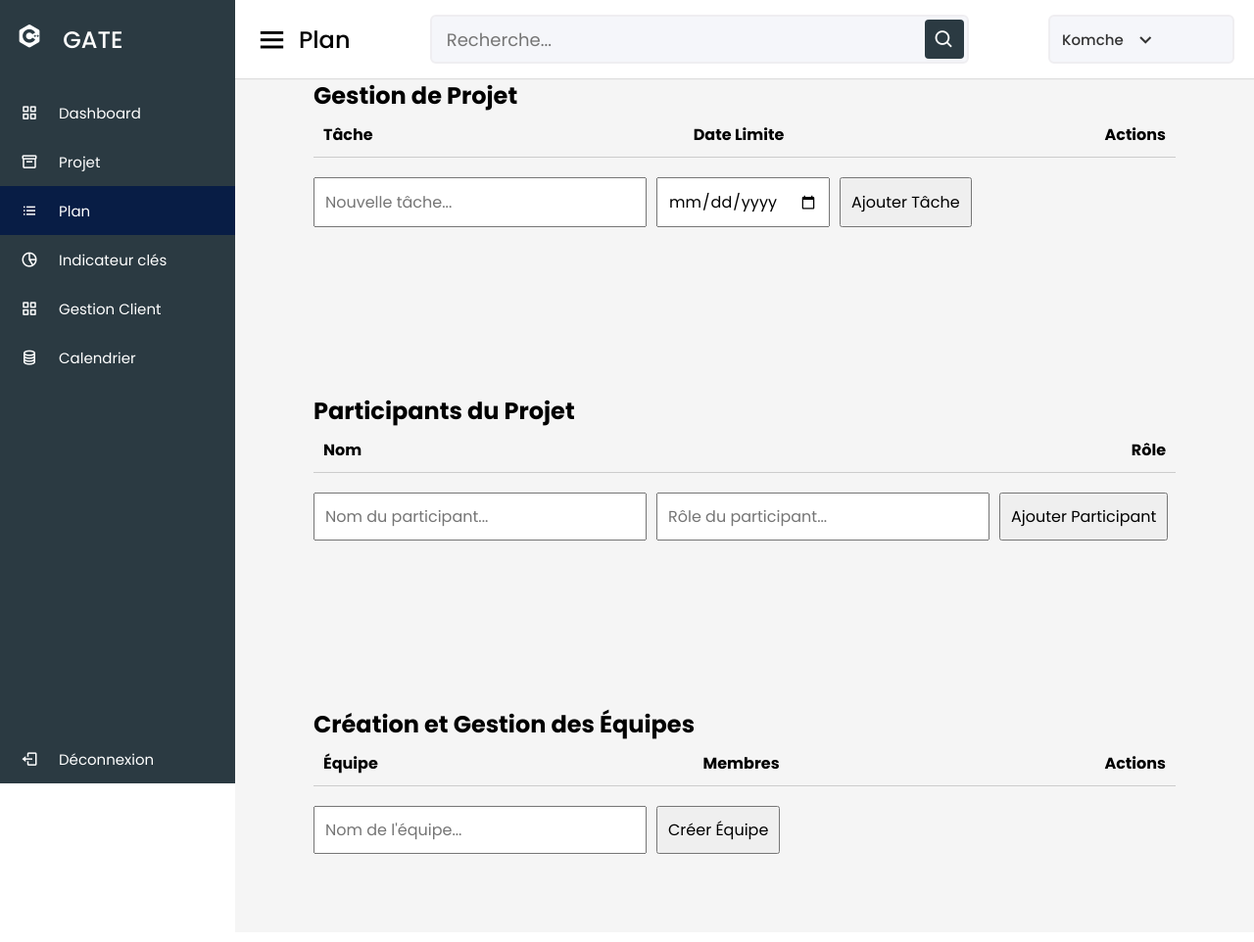
After one commit to SIRdud12/Projet-Technologique-T2, a PHP site: page /plan.php in a window 1280 px wide. The commit adds this page. Shown: the whole page at 98% size. Run offline with PHP 8.4, Linux system fonts and the light colour scheme.

Commit message:
Add files via upload

```diff
--- a/dashboard.css
+++ b/dashboard.css
@@ -12,7 +12,7 @@
   position: fixed;
   height: 100%;
   width: 240px;
-  background: #091320;
+  background: #2B3A42;
   transition: all 0.5s ease;
 }
 .sidebar.active {
@@ -139,7 +139,7 @@ nav .search-box .bx-search {
   position: absolute;
   height: 40px;
   width: 40px;
-  background: #2697ff;
+  background: #2B3A42;
   right: 5px;
   top: 50%;
   transform: translateY(-50%);
--- /dev/null
+++ b/plan.php
@@ -0,0 +1,362 @@
+<!DOCTYPE html>
+<html lang="fr" dir="ltr">
+  <head>
+    <meta charset="UTF-8" />
+    <title>Admin Dashboard</title>
+    <link rel="stylesheet" href="dashboard.css" />
+    <!-- Boxicons CDN Link -->
+    <link href="https://unpkg.com/boxicons@2.0.7/css/boxicons.min.css" rel="stylesheet" />
+    <meta name="viewport" content="width=device-width, initial-scale=1.0" />
+  </head>
+  <body>
+    <div class="sidebar">
+      <div class="logo-details">
+        <a href="index.php" class="active">
+          <i class="bx bxl-c-plus-plus"></i>
+          <span class="logo_name">GATE</span>
+        </a>
+      </div>
+      <ul class="nav-links">
+        <li>
+          <a href="dashboard.php">
+            <i class="bx bx-grid-alt"></i>
+            <span class="links_name">Dashboard</span>
+          </a>
+        </li>
+        <li>
+          <a href="projet.php">
+            <i class="bx bx-box"></i>
+            <span class="links_name">Projet</span>
+          </a>
+        </li>
+        <li>
+          <a href="plan.php" class="active">
+            <i class="bx bx-list-ul"></i>
+            <span class="links_name">Plan</span>
+          </a>
+        </li>
+        <li>
+          <a href="indicateur.php">
+            <i class="bx bx-pie-chart-alt-2"></i>
+            <span class="links_name">Indicateur clés</span>
+          </a>
+        </li>
+
+         <li>
+          <a href="gestion_client.php" >
+            <i class="bx bx-grid-alt"></i>
+            <span class="links_name">Gestion Client</span>
+          </a>
+        </li>
+        <li>
+          <a href="calendrier.php">
+            <i class="bx bx-coin-stack"></i>
+            <span class="links_name">Calendrier</span>
+          </a>
+        </li>
+        <!--
+        <li>
+          <a href="#">
+            <i class="bx bx-book-alt"></i>
+            <span class="links_name">Tout les commandes</span>
+          </a>
+        </li>
+        <li>
+          <a href="#">
+            <i class="bx bx-user"></i>
+            <span class="links_name">Utilisateur</span>
+          </a>
+        </li>
+        <li>
+          <a href="#">
+            <i class="bx bx-cog"></i>
+            <span class="links_name">Configuration</span>
+          </a>
+        </li>
+      -->
+        <li class="log_out">
+          <a href="GATE.php">
+            <i class="bx bx-log-out"></i>
+            <span class="links_name">Déconnexion</span>
+          </a>
+        </li>
+      </ul>
+    </div>
+    <section class="home-section">
+      <nav>
+        <div class="sidebar-button">
+          <i class="bx bx-menu sidebarBtn"></i>
+          <span class="dashboard">Plan</span>
+        </div>
+        <div class="search-box">
+          <input type="text" placeholder="Recherche..." />
+          <i class="bx bx-search"></i>
+        </div>
+        <div class="profile-details">
+          <!--<img src="images/profile.jpg" alt="">-->
+          <span class="admin_name">Komche</span>
+          <i class="bx bx-chevron-down"></i>
+        </div>
+      </nav>
+
+      <div class="project-management">
+        <h2>Gestion de Projet</h2>
+        <div class="task-list">
+          <div class="task-header">
+            <span>Tâche</span>
+            <span>Date Limite</span>
+            <span>Actions</span>
+          </div>
+          <!-- Liste des tâches sera ajoutée ici dynamiquement -->
+        </div>
+        <div class="task-actions">
+          <input type="text" id="new-task" placeholder="Nouvelle tâche..." />
+          <input type="date" id="new-task-deadline" />
+          <button onclick="addTask()">Ajouter Tâche</button>
+        </div>
+      </div>
+
+      <div class="project-participants">
+        <h2>Participants du Projet</h2>
+        <div class="participant-list">
+          <div class="participant-header">
+            <span>Nom</span>
+            <span>Rôle</span>
+          </div>
+          <!-- Liste des participants sera ajoutée ici dynamiquement -->
+        </div>
+        <div class="participant-actions">
+          <input type="text" id="new-participant-name" placeholder="Nom du participant..." />
+          <input type="text" id="new-participant-role" placeholder="Rôle du participant..." />
+          <button onclick="addParticipant()">Ajouter Participant</button>
+        </div>
+      </div>
+
+      <div class="project-teams">
+        <h2>Création et Gestion des Équipes</h2>
+        <div class="team-list">
+          <div class="team-header">
+            <span>Équipe</span>
+            <span>Membres</span>
+            <span>Actions</span>
+          </div>
+          <!-- Liste des équipes sera ajoutée ici dynamiquement -->
+        </div>
+        <div class="team-actions">
+          <input type="text" id="new-team-name" placeholder="Nom de l'équipe..." />
+          <button onclick="addTeam()">Créer Équipe</button>
+        </div>
+      </div>
+    </section>
+
+    <script>
+      let sidebar = document.querySelector(".sidebar");
+      let sidebarBtn = document.querySelector(".sidebarBtn");
+      sidebarBtn.onclick = function () {
+        sidebar.classList.toggle("active");
+        if (sidebar.classList.contains("active")) {
+          sidebarBtn.classList.replace("bx-menu", "bx-menu-alt-right");
+        } else sidebarBtn.classList.replace("bx-menu-alt-right", "bx-menu");
+      };
+
+      let tasks = [];
+      let participants = [];
+      let teams = [];
+
+      function addTask() {
+        const taskInput = document.getElementById('new-task');
+        const taskDeadlineInput = document.getElementById('new-task-deadline');
+        const taskName = taskInput.value;
+        const taskDeadline = taskDeadlineInput.value;
+
+        if (taskName && taskDeadline) {
+          const task = {
+            id: tasks.length + 1,
+            name: taskName,
+            deadline: taskDeadline,
+            done: false
+          };
+          tasks.push(task);
+          renderTasks();
+          taskInput.value = '';
+          taskDeadlineInput.value = '';
+        }
+      }
+
+      function deleteTask(taskId) {
+        tasks = tasks.filter(task => task.id !== taskId);
+        renderTasks();
+      }
+
+      function toggleTaskDone(taskId) {
+        const task = tasks.find(task => task.id === taskId);
+        if (task) {
+          task.done = !task.done;
+          renderTasks();
+        }
+      }
+
+      function renderTasks() {
+        const taskList = document.querySelector('.task-list');
+        taskList.innerHTML = `
+          <div class="task-header">
+            <span>Tâche</span>
+            <span>Date Limite</span>
+            <span>Actions</span>
+          </div>
+        `;
+
+        tasks.forEach(task => {
+          const taskElement = document.createElement('div');
+          taskElement.className = 'task';
+          taskElement.innerHTML = `
+            <input type="checkbox" ${task.done ? 'checked' : ''} onclick="toggleTaskDone(${task.id})">
+            <span class="task-name ${task.done ? 'done' : ''}">${task.name}</span>
+            <span class="task-deadline">${task.deadline}</span>
+            <button onclick="deleteTask(${task.id})">Supprimer</button>
+          `;
+          taskList.appendChild(taskElement);
+        });
+      }
+
+      function addParticipant() {
+        const participantNameInput = document.getElementById('new-participant-name');
+        const participantRoleInput = document.getElementById('new-participant-role');
+        const participantName = participantNameInput.value;
+        const participantRole = participantRoleInput.value;
+
+        if (participantName && participantRole) {
+          const participant = {
+            name: participantName,
+            role: participantRole
+          };
+          participants.push(participant);
+          renderParticipants();
+          participantNameInput.value = '';
+          participantRoleInput.value = '';
+        }
+      }
+
+      function renderParticipants() {
+        const participantList = document.querySelector('.participant-list');
+        participantList.innerHTML = `
+          <div class="participant-header">
+            <span>Nom</span>
+            <span>Rôle</span>
+          </div>
+        `;
+
+        participants.forEach(participant => {
+          const participantElement = document.createElement('div');
+          participantElement.className = 'participant';
+          participantElement.innerHTML = `
+            <span class="participant-name">${participant.name}</span>
+            <span class="participant-role">${participant.role}</span>
+          `;
+          participantList.appendChild(participantElement);
+        });
+      }
+
+      function addTeam() {
+        const teamNameInput = document.getElementById('new-team-name');
+        const teamName = teamNameInput.value;
+
+        if (teamName) {
+          const team = {
+            id: teams.length + 1,
+            name: teamName,
+            members: []
+          };
+          teams.push(team);
+          renderTeams();
+          teamNameInput.value = '';
+        }
+      }
+
+      function renderTeams() {
+        const teamList = document.querySelector('.team-list');
+        teamList.innerHTML = `
+          <div class="team-header">
+            <span>Équipe</span>
+            <span>Membres</span>
+            <span>Actions</span>
+          </div>
+        `;
+
+        teams.forEach(team => {
+          const teamElement = document.createElement('div');
+          teamElement.className = 'team';
+          teamElement.innerHTML = `
+            <span class="team-name">${team.name}</span>
+            <span class="team-members">${team.members.join(', ')}</span>
+            <button onclick="addMemberToTeam(${team.id})">Ajouter Membre</button>
+            <button onclick="deleteTeam(${team.id})">Supprimer Équipe</button>
+          `;
+          teamList.appendChild(teamElement);
+        });
+      }
+
+      function addMemberToTeam(teamId) {
+        const memberName = prompt('Nom du membre à ajouter:');
+        if (memberName) {
+          const team = teams.find(team => team.id === teamId);
+          if (team) {
+            team.members.push(memberName);
+            renderTeams();
+          }
+        }
+      }
+
+      function deleteTeam(teamId) {
+        teams = teams.filter(team => team.id !== teamId);
+        renderTeams();
+      }
+
+      renderTasks();
+      renderParticipants();
+      renderTeams();
+    </script>
+
+    <style>
+      .project-management, .project-participants, .project-teams {
+        padding: 80px;
+        margin-bottom: 10px;
+      }
+
+      .task-list, .participant-list, .team-list {
+        margin-bottom: 20px;
+      }
+
+      .task-header, .participant-header, .team-header {
+        display: flex;
+        justify-content: space-between;
+        font-weight: bold;
+        padding: 10px;
+        border-bottom: 1px solid #ccc;
+      }
+
+      .task, .participant, .team {
+        display: flex;
+        align-items: center;
+        justify-content: space-between;
+        padding: 10px;
+        border: 1px solid #ccc;
+        margin-bottom: 5px;
+      }
+
+      .task .task-name.done {
+        text-decoration: line-through;
+      }
+
+      .task-actions, .participant-actions, .team-actions {
+        display: flex;
+        gap: 10px;
+      }
+
+      .task-actions input, .participant-actions input, .team-actions input, .task-actions button, .participant-actions button, .team-actions button {
+        padding: 10px;
+        font-size: 16px;
+      }
+    </style>
+  </body>
+</html>
```
Also changed, not shown: dashboard.php (+10 -3 lines), gestion_client.php (added, +245 -0 lines), index.php (+13 -6 lines), indicateur.php (+12 -5 lines), projet.php (+11 -5 lines).
